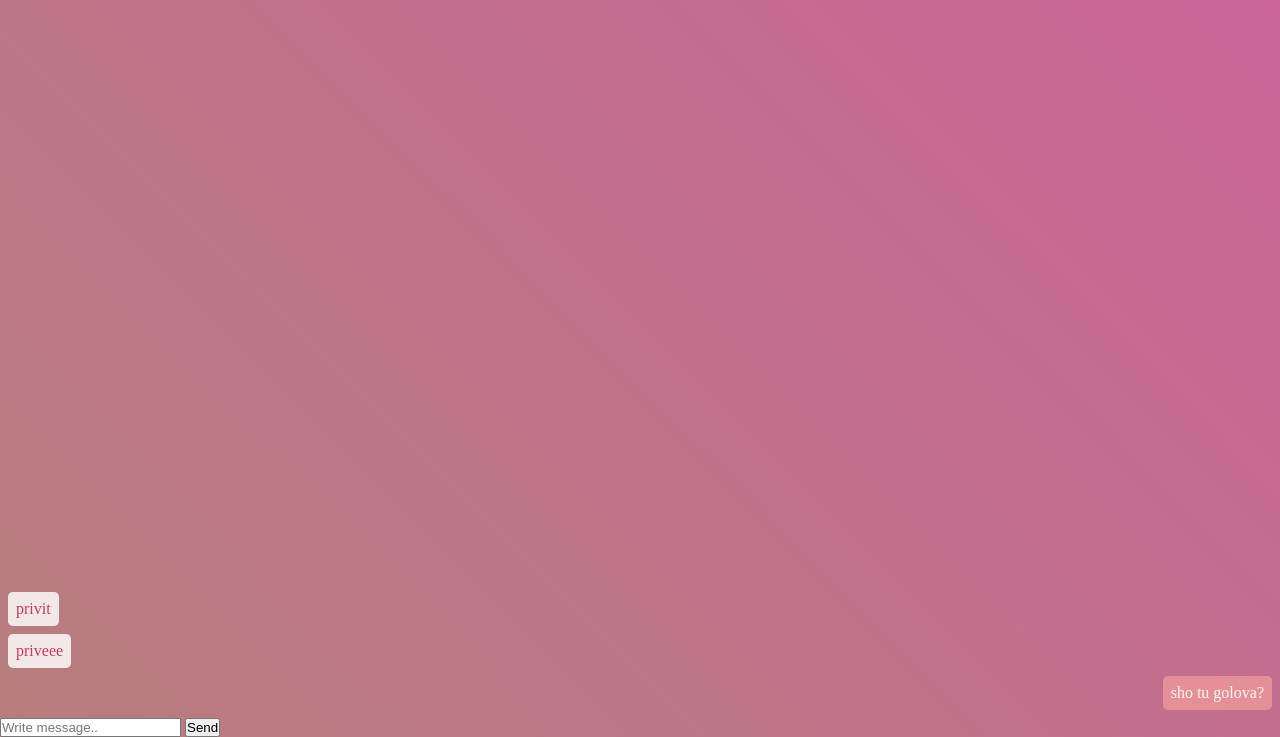
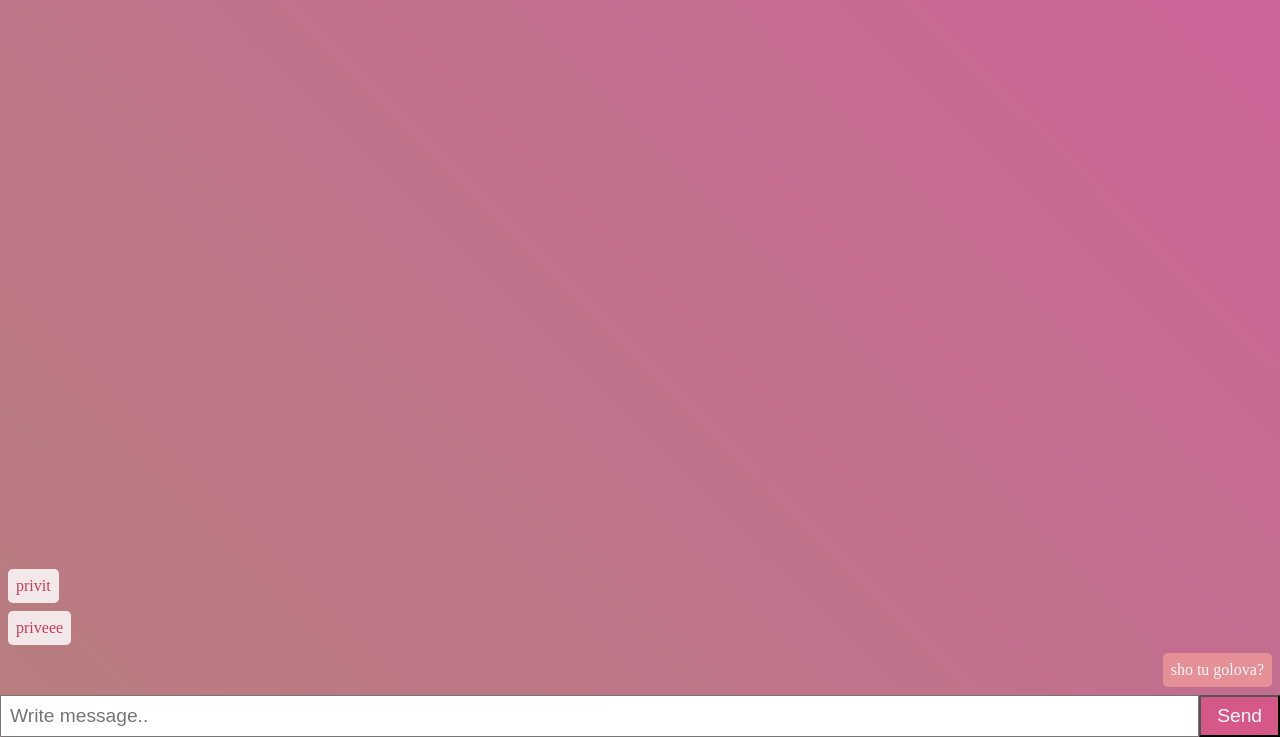
Before and after one commit to Utuzhka/Chat_ND14, a website: page static/index.html in a window 1280 px wide. Shown: the part 63-800 px from the top of the page. Drawn offline with nearby package versions, Linux system fonts and the light colour scheme; no server answers.

Commit message:
аоуацушацушщу

```diff
--- a/package.json
+++ b/package.json
@@ -20,6 +20,7 @@
   },
   "dependencies": {
     "dotenv": "^16.4.7",
-    "mysql2": "^3.14.0"
+    "mysql2": "^3.14.0",
+    "socket.io": "^4.8.1"
   }
 }
--- a/static/index.html
+++ b/static/index.html
@@ -5,6 +5,7 @@
     <meta name="viewport" content="width=device-width, initial-scale=1.0">
     <title>Document</title>
     <link rel="stylesheet" href="style.css">
+    <script src='https://cdnjs.cloudflare.com/ajax/libs/socket.io/4.8.1/socket.io.min.js' integrity='sha512-8ExARjWWkIllMlNzVg7JKq9RKWPlJABQUNq6YvAjE/HobctjH/NA+bSiDMDvouBVjp4Wwnf1VP1OEv7Zgjtuxw==' crossorigin='anonymous' defer></script>
     <script src="script.js" defer></script>
 </head>
 <body>
--- a/static/script.js
+++ b/static/script.js
@@ -0,0 +1 @@
+const server = io()
--- a/static/style.css
+++ b/static/style.css
@@ -25,6 +25,7 @@ main {
     padding: 0.5rem;
     gap: 0.5rem;
     justify-content: flex-end;
+    overflow-y: scroll;
 }
 
 .message{
@@ -40,3 +41,21 @@ main {
     color: rgb(255, 248, 248);
     align-self: flex-end;
 }
+
+.form{
+    display: flex;
+}
+
+.form input{
+    flex-grow: 1;
+    padding: 0.5rem;
+    font-size: 1.2rem;
+}
+
+.form button{
+    cursor: pointer;
+    background-color: rgb(214, 88, 136);
+    color: rgb(251, 251, 251);
+    padding: 0 1rem;
+    font-size: 1.2rem;
+}
```
Also changed, not shown: server.js (+15 -7 lines), 1 other file.
